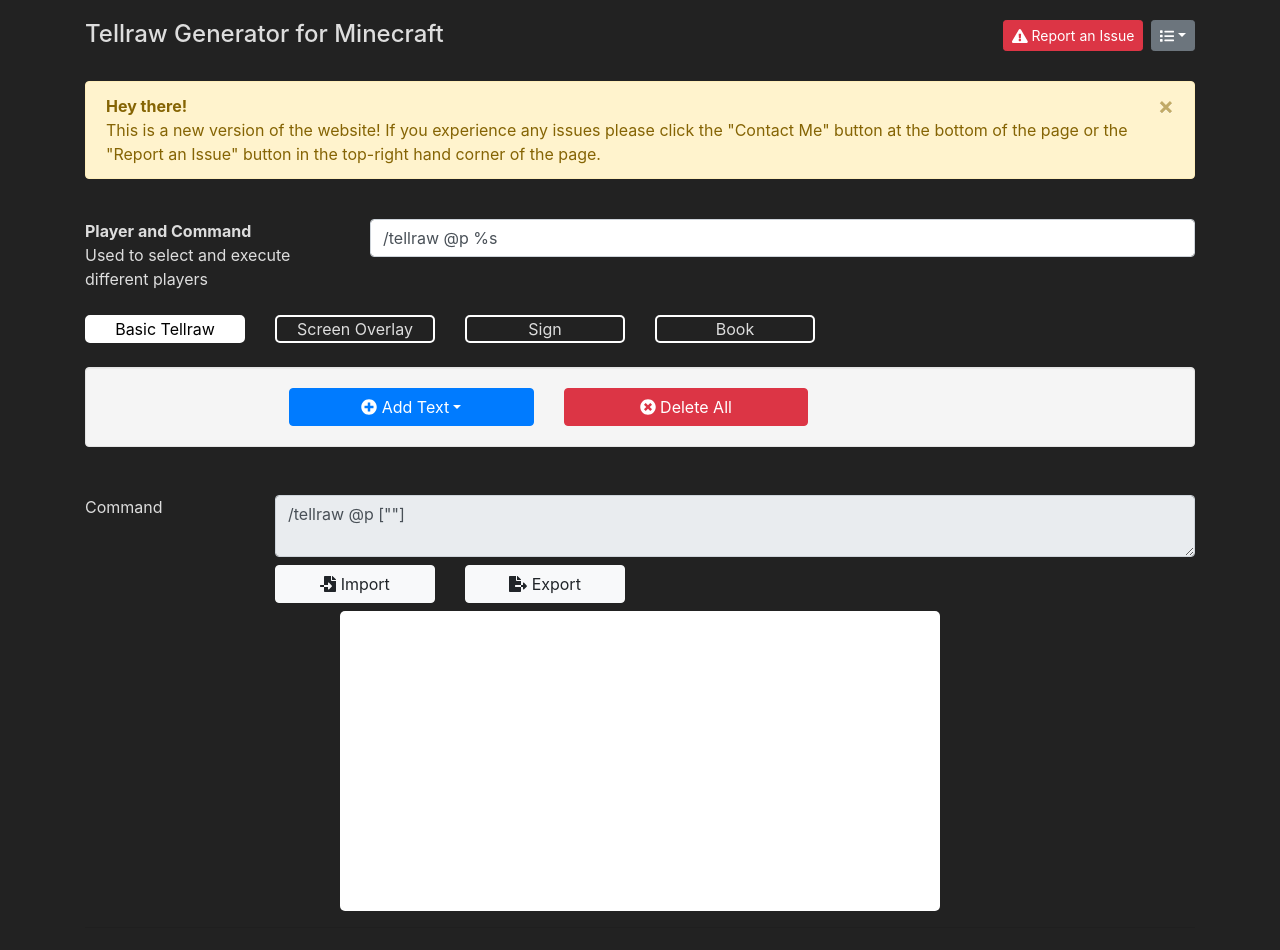
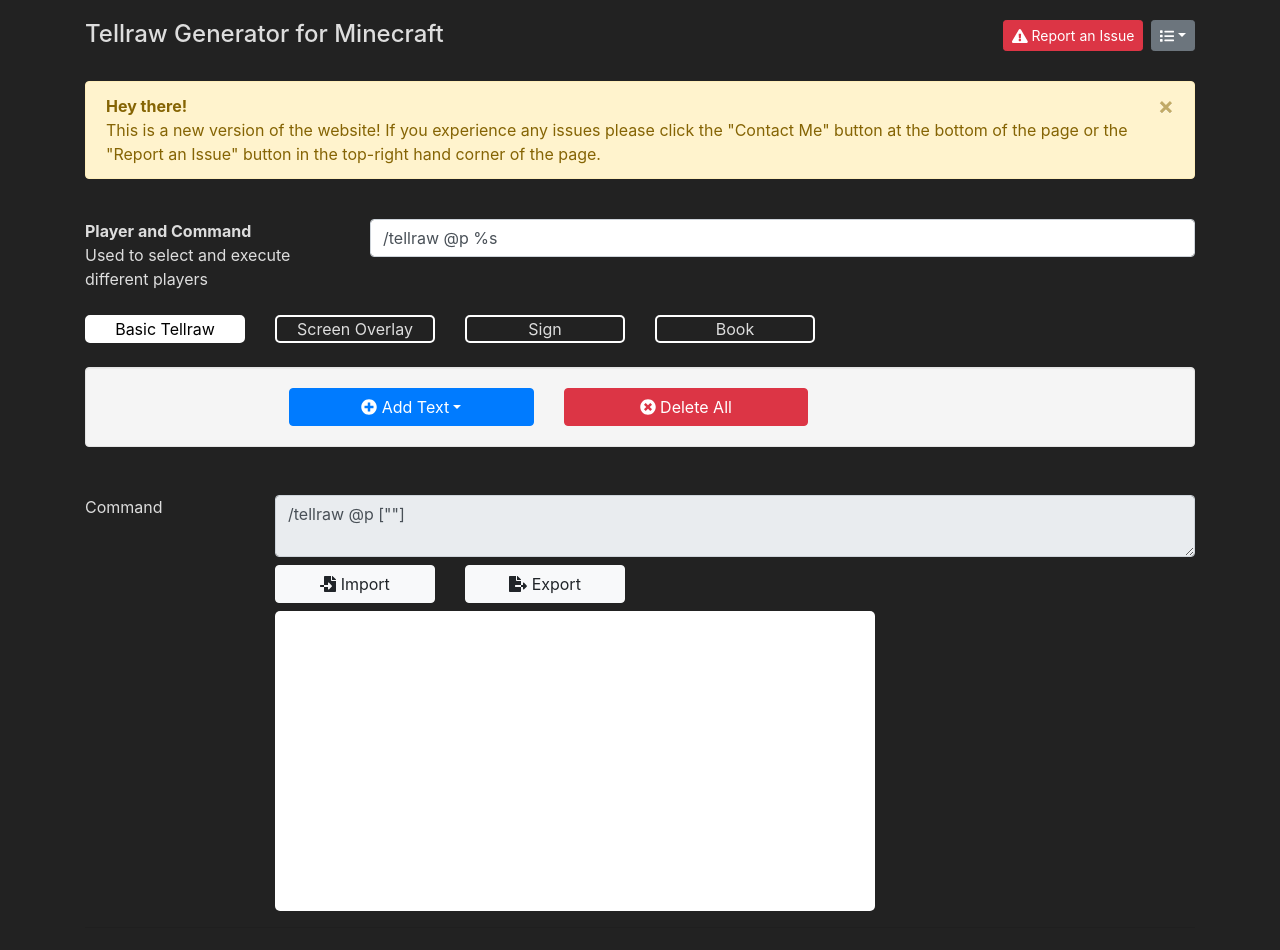
Before and after one commit to ezfe/tellraw, a React app: page / in a window 1280 px wide. Shown: the top 950 px of the page. Built offline with nearby package versions, Linux system fonts and the light colour scheme.

Commit message:
Change preview alignment

```diff
--- a/src/components/Preview.tsx
+++ b/src/components/Preview.tsx
@@ -50,7 +50,7 @@ const Preview: React.FunctionComponent<PreviewProps> = ({ commandType, snippets
   return (
     <>
       <div className="row mb-2">
-        <div className="col-8 offset-2 d-flex align-items-center justify-content-center">
+        <div className={`col-8 offset-2 d-flex ${isBookPreview ? "align-items-center justify-content-center" : ""}`}>
           <div>
             {
               isBookPreview ? (
```
